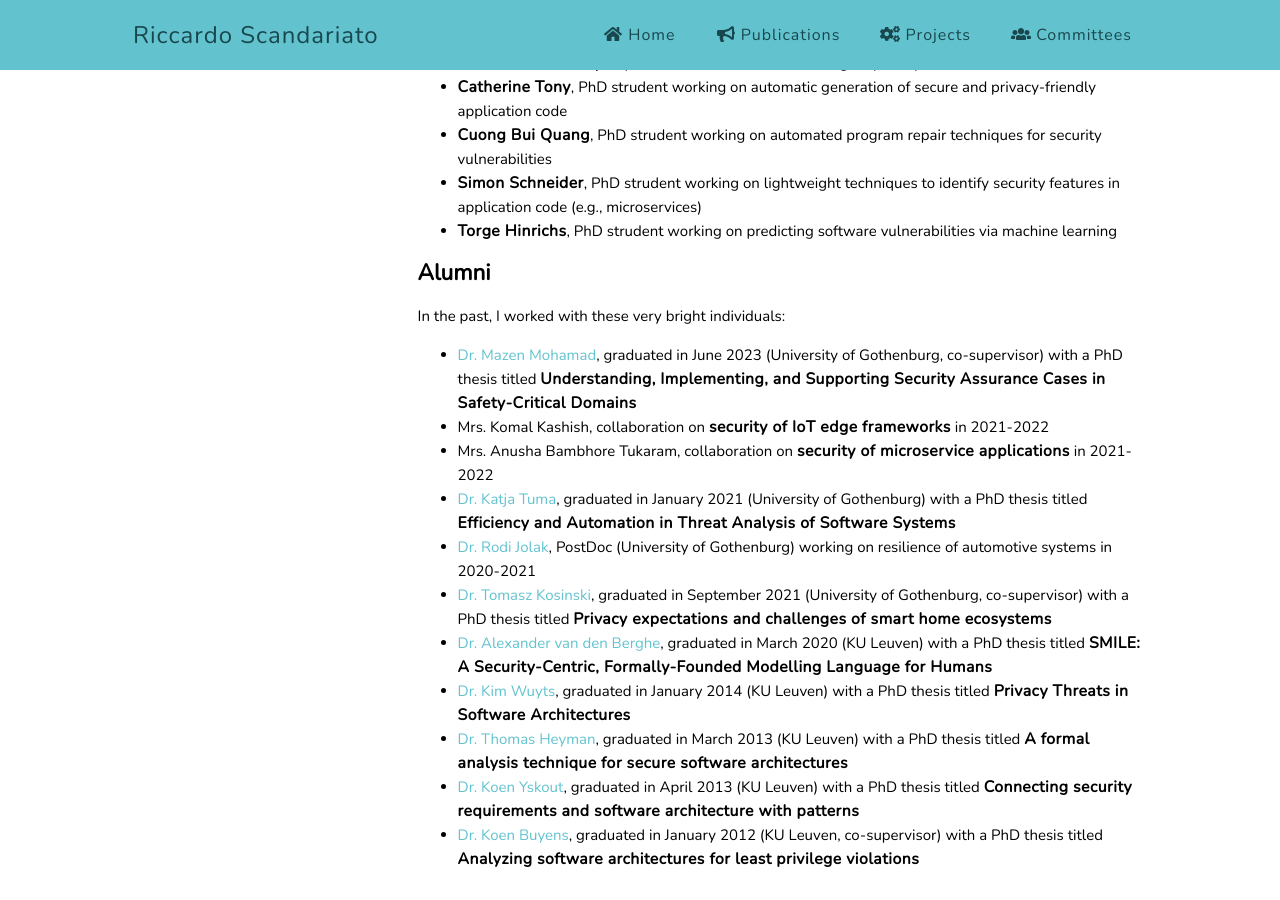
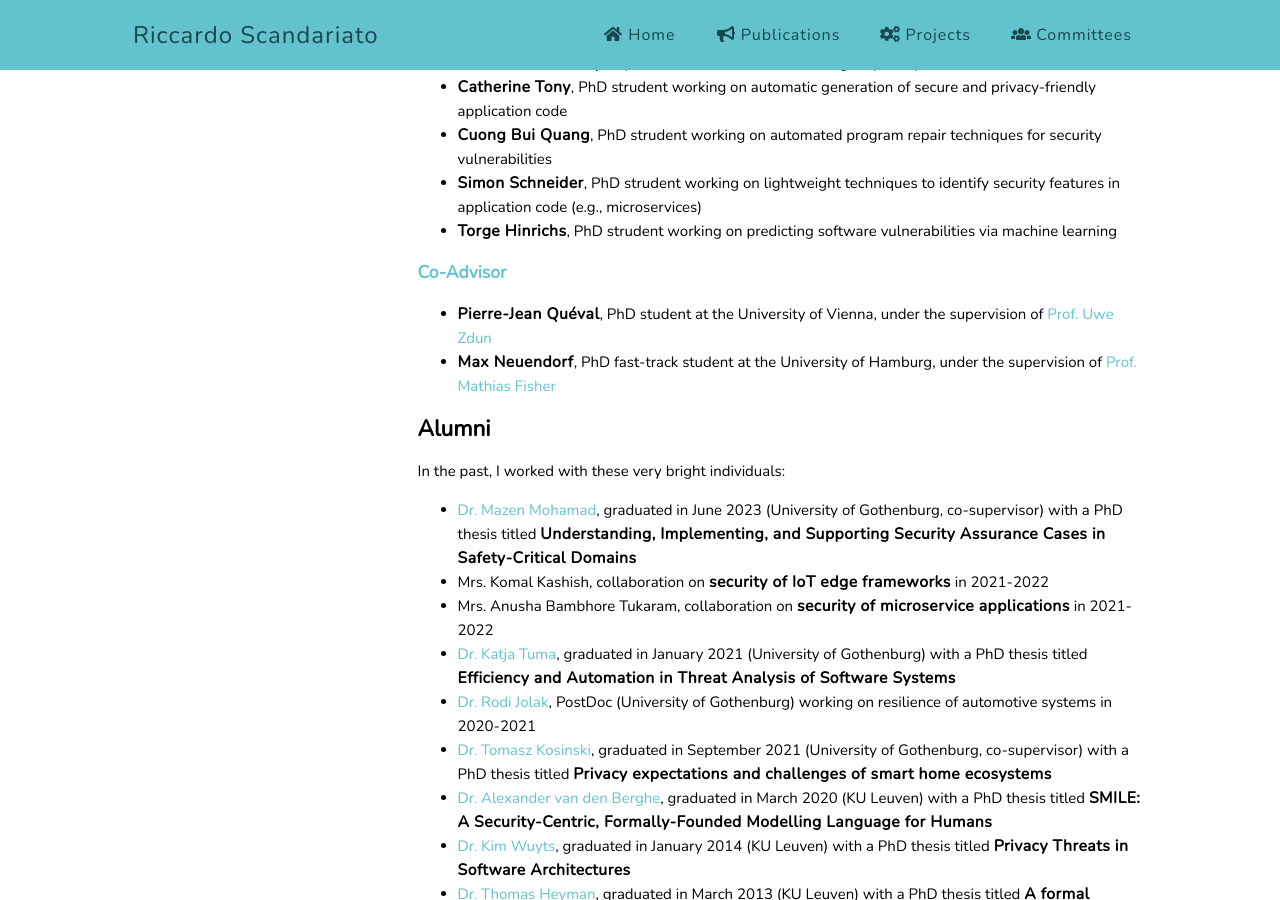
Before and after one commit to riccardoscandariato/riccardoscandariato.github.io, a Jekyll site: the page built from index.md, in a window 1280 px wide and 900 px high, scrolled down 1458 px. Built offline with Jekyll 4.4.1, drawn with Linux system fonts in a browser that asks for light colours.

Commit message:
co-advisor

```diff
--- a/index.md
+++ b/index.md
@@ -73,7 +73,13 @@ My work is also characterized by the systematic use of empirical methods for sec
 <li><strong>Cuong Bui Quang</strong>, PhD strudent working on automated program repair techniques for security vulnerabilities</li>
 <li><strong>Simon Schneider</strong>, PhD strudent working on lightweight techniques to identify security features in application code (e.g., microservices)</li>
 <li><strong>Torge Hinrichs</strong>, PhD strudent working on predicting software vulnerabilities via machine learning</li>
-<!-- <li><strong>Max Neuendorf</strong>, PhD fast-track student at the University of Hamburg, under the main supervision of <a href="https://www.inf.uni-hamburg.de/inst/ab/snp/team/fischer.html" target="_blank">Prof. Mathias Fisher</a></li -->
+</ul>
+
+<h3>Co-Advisor</h3>
+
+<ul>
+<li><strong>Pierre-Jean Quéval</strong>, PhD student at the University of Vienna, under the supervision of <a href="https://swa.cs.univie.ac.at/team/person/38685/" target="_blank">Prof. Uwe Zdun</a></li>
+<li><strong>Max Neuendorf</strong>, PhD fast-track student at the University of Hamburg, under the supervision of <a href="https://www.inf.uni-hamburg.de/inst/ab/snp/team/fischer.html" target="_blank">Prof. Mathias Fisher</a></li>
 </ul>
 
 <h2>Alumni</h2>
```
